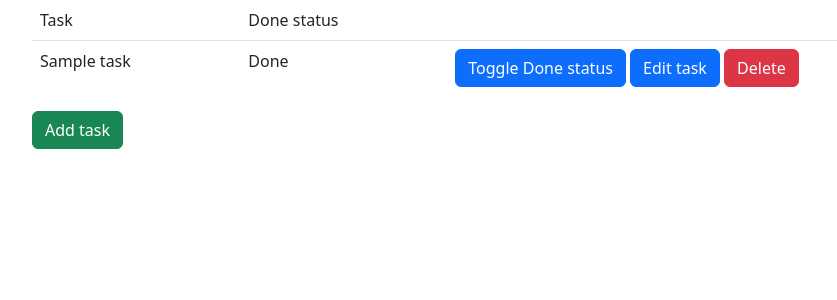
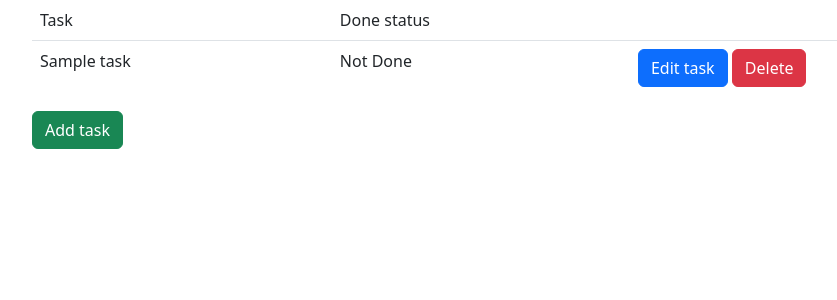
Before and after one commit to JorgenBrattang/DayTasker, a Django app: page /tasks/ in a window 1280 px wide. Shown: the part 56-356 px from the top of the page, without its empty margins (50-887 px from the left). Run offline with Django 3.2, Linux system fonts and the light colour scheme; tables that the repository leaves empty hold one stand-in row (values such as "Sample post").

Commit message:
Add changed the done field to choice field

```diff
--- a/tasks/forms.py
+++ b/tasks/forms.py
@@ -6,11 +6,10 @@ class AddTask(forms.ModelForm):
 
     class Meta:
         model = Task
-        # fields = '__all__'  <<< --- This will show in the order of creation
-        fields = ('name', 'done')
+        fields = ('__all__')
         labels = {
             'name': 'What do you want to add? ',
-            'done': 'Is the task done already? '
+            'status': 'What is the status of the task?'
         }
 
     def __init__(self, *args, **kwargs):
--- a/tasks/models.py
+++ b/tasks/models.py
@@ -3,7 +3,13 @@ from django.db import models
 
 class Task(models.Model):
     name = models.CharField(max_length=50, null=False, blank=False)
-    done = models.BooleanField(null=False, blank=False, default=False)
+    status_choice = (
+        ('not_done', 'Not Done'),
+        ('in_progress', 'In Progress'),
+        ('done', 'Done'),
+    )
+    status = models.CharField(
+        max_length=50, default='not_done', choices=status_choice)
 
     def __str__(self):
         return self.name
--- a/tasks/urls.py
+++ b/tasks/urls.py
@@ -5,6 +5,6 @@ urlpatterns = [
     path('', views.get_tasks_list, name='get_tasks_list'),
     path('add/', views.add_task_form, name='add_task_form'),
     path('edit/<int:id>/', views.add_task_form, name='edit_task'),
-    path('toggle/<int:id>/', views.toggle_task, name='toggle_task'),
+    # path('toggle/<int:id>/', views.toggle_task, name='toggle_task'),
     path('delete/<int:id>/', views.delete_task, name='delete_task'),
 ]
--- a/tasks/views.py
+++ b/tasks/views.py
@@ -21,7 +21,7 @@ def add_task_form(request, id=0):
         if form.is_valid():
             form.save()
         return redirect('/tasks/')
-    else:  # request.method == 'GET' <<< --- Reminder --- >>>
+    else:
         if id == 0:
             form = AddTask()
         else:
@@ -33,11 +33,11 @@ def add_task_form(request, id=0):
         return render(request, 'tasks/add_task_form.html', context)
 
 
-def toggle_task(request, id):
-    task = Task.objects.get(pk=id)
-    task.done = not task.done
-    task.save()
-    return redirect('/tasks/')
+# def toggle_task(request, id):
+#     task = Task.objects.get(pk=id)
+#     task.done = not task.done
+#     task.save()
+#     return redirect('/tasks/')
 
 
 def delete_task(request, id):
--- a/templates/tasks/tasks_list.html
+++ b/templates/tasks/tasks_list.html
@@ -12,9 +12,9 @@
         {% for task in tasks %}
         <tr>
             <td>{{ task.name }}</td>
-            <td>{% if task.done %}Done{% else %}Not Done{% endif %}</td>
+            <td>{{ task.get_status_display }}
+            </td>
             <td>
-                <a href="{% url 'toggle_task' task.id %}" class="btn btn-primary">Toggle Done status</a>
                 <a href="{% url 'edit_task' task.id %}" class="btn btn-primary">Edit task</a>
                 <form action="{% url 'delete_task' task.id %}" method="post" class="d-inline">
                     {% csrf_token %}
```
Also changed, not shown: tasks/migrations/0002_task_status.py (added), tasks/migrations/0003_alter_task_status.py (added), tasks/migrations/0004_remove_task_done.py (added).
